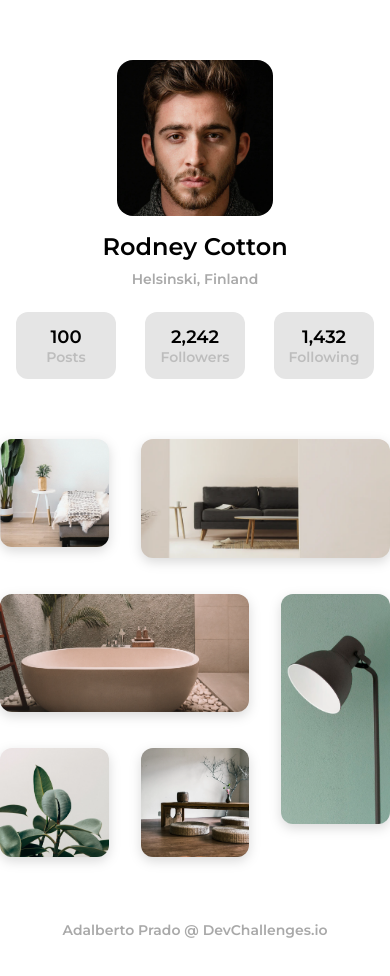
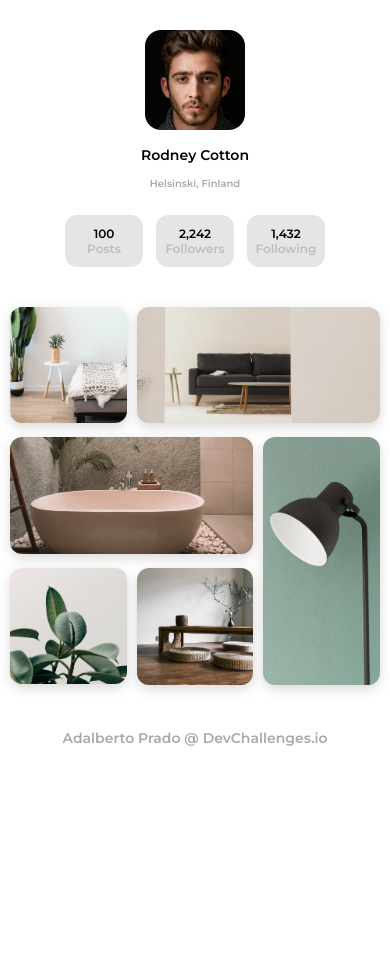
Before and after one commit to adalbertopc/my-gallery-html, a plain HTML site: page index.html in a window 390 px wide. After the commit the page ends 844 px from the top, so only its background shows below. Drawn offline with Linux system fonts and the light colour scheme.

Commit message:
added: responsive design for mobile, and some animations

```diff
--- a/index.html
+++ b/index.html
@@ -1,26 +1,17 @@
 <!DOCTYPE html>
 <html lang="en">
+
 <head>
 	<meta charset="utf-8" />
-		<meta
-			name="viewport"
-			content="width=device-width, initial-scale=1,
-  maximum-scale=5"
-		/>
+	<meta name="viewport" content="width=device-width, initial-scale=1,
+  maximum-scale=5" />
 
 	<link rel="icon" href="devchallenges.png" />
 
-		<link
-			rel="shortcut icon"
-			type="image/x-icon"
-			href="https://devchallenges.io/"
-		/>
+	<link rel="shortcut icon" type="image/x-icon" href="https://devchallenges.io/" />
 
 	<link rel="preconnect" href="https://fonts.gstatic.com" />
-		<link
-			href="https://fonts.googleapis.com/css2?family=Montserrat:wght@300;600&display=swap"
-			rel="stylesheet"
-		/>
+	<link href="https://fonts.googleapis.com/css2?family=Montserrat:wght@300;600&display=swap" rel="stylesheet" />
 	<link rel="stylesheet" href="style.css" />
 	<title>My Gallery</title>
 </head>
@@ -29,44 +20,24 @@
 	<div class="container">
 		<div class="profile">
 			<div class="profile-picture__container">
-					<img
-						src="img/profilePhoto.png"
-						class="profile-picture__img"
-					/>
+				<img src="img/profilePhoto.png" class="profile-picture__img" />
 			</div>
 			<div class="profile-info">
 				<h2 class="profile-info__name">Rodney Cotton</h2>
-					<span class="profile-info__location"
-						>Helsinski, Finland</span
-					>
+				<span class="profile-info__location">Helsinski, Finland</span>
 			</div>
 			<div class="profile-stats">
 				<div class="profile-stats__posts profile-stat">
-						<span
-							class="profile-stats__posts__number profile-stat__number"
-							>100</span
-						><span
-							class="profile-stats__posts__text profile-stat__text"
-							>Posts</span
-						>
+					<span class="profile-stats__posts__number profile-stat__number">100</span><span
+						class="profile-stats__posts__text profile-stat__text">Posts</span>
 				</div>
 				<div class="profile-stats__followers profile-stat">
-						<span
-							class="profile-stats__followers__number profile-stat__number"
-							>2,242</span
-						><span
-							class="profile-stats__followers__text profile-stat__text"
-							>Followers</span
-						>
+					<span class="profile-stats__followers__number profile-stat__number">2,242</span><span
+						class="profile-stats__followers__text profile-stat__text">Followers</span>
 				</div>
 				<div class="profile-stats__following profile-stat">
-						<span
-							class="profile-stats__following__number profile-stat__number"
-							>1,432</span
-						><span
-							class="profile-stats__following__text profile-stat__text"
-							>Following</span
-						>
+					<span class="profile-stats__following__number profile-stat__number">1,432</span><span
+						class="profile-stats__following__text profile-stat__text">Following</span>
 				</div>
 			</div>
 		</div>
@@ -92,7 +63,10 @@
 	</div>
 	</main>
 	<footer class="footer">
-			<span class="footer__info"> Adalberto Prado @ DevChallenges.io </span>
+		<span class="footer__info"> <a class='footer__info__a ' href="https://github.com/adalbertopc/">Adalberto
+				Prado</a> @ DevChallenges.io
+		</span>
 	</footer>
 </body>
+
 </html>
--- a/style.css
+++ b/style.css
@@ -2,6 +2,7 @@
 	margin: 0;
 	padding: 0;
 	box-sizing: border-box;
+	transition: all 0.3s ease;
 }
 
 body {
@@ -10,7 +11,7 @@ body {
 }
 
 .container {
-	width: 100%;
+	width: 95%;
 	max-width: 1000px;
 	margin: 60px auto;
 }
@@ -91,8 +92,7 @@ body {
 		'gallery-photo-5 gallery-photo-6 gallery-photo-4';
 	gap: 32px;
 }
-.gallery-item {
-}
+
 .gallery-item img {
 	width: 100%;
 	border-radius: 12px;
@@ -136,3 +136,49 @@ body {
 	font-weight: bold;
 	display: block;
 }
+
+.footer__info__a {
+	text-decoration: none;
+	color: unset;
+}
+
+@media screen and (max-width: 768px) {
+	.container {
+		margin: 30px auto;
+	}
+	.profile-picture__container {
+		width: 100px;
+		height: 100px;
+		border-radius: 16px;
+	}
+
+	.profile-info__name {
+		font-size: 14px;
+	}
+
+	.profile-info__location {
+		font-size: 10px;
+	}
+
+	.profile-stats {
+		width: 260px;
+	}
+
+	.profile-stat {
+		width: 78px;
+		height: 52px;
+	}
+
+	.profile-stat__number {
+		font-size: 12px;
+	}
+
+	.profile-stat__text {
+		font-size: 12px;
+	}
+
+	.gallery {
+		margin: 40px 0;
+		gap: 10px;
+	}
+}
```
Also changed, not shown: 1 other file. Lines whose indentation alone changed are shown as unchanged.
